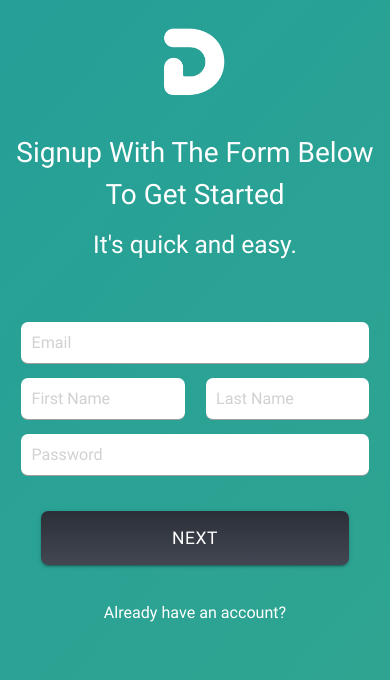
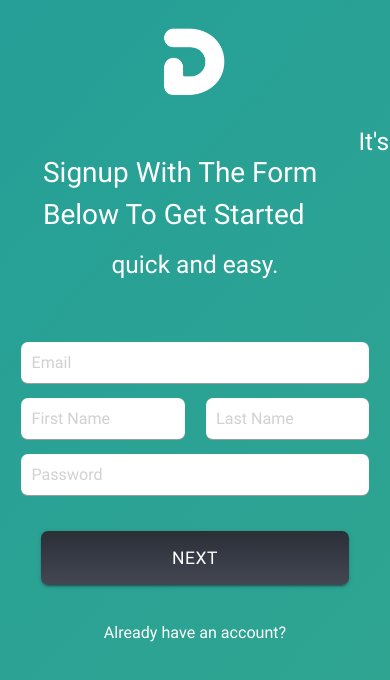
Before and after one commit to justinbavier/dime, a React (Create React App) app: page /signup in a window 390 px wide. Shown: the top 680 px of the page. Built offline with nearby package versions, Linux system fonts and the light colour scheme.

Commit message:
Added mobile design (rough)

```diff
--- a/src/components/Signup.js
+++ b/src/components/Signup.js
@@ -18,7 +18,7 @@ class Signup extends Component {
           </div>
 
           <div className="row">
-            <p className="signup-greeting center-align">{` Signup With The Form Below To Get Started `}</p>
+            <p className="signup-greeting col s10 offset-s1 m12center-align">{` Signup With The Form Below To Get Started `}</p>
             <p className="signup-instructions center-align">{` It's quick and easy. `}</p>
           </div>
 
```
